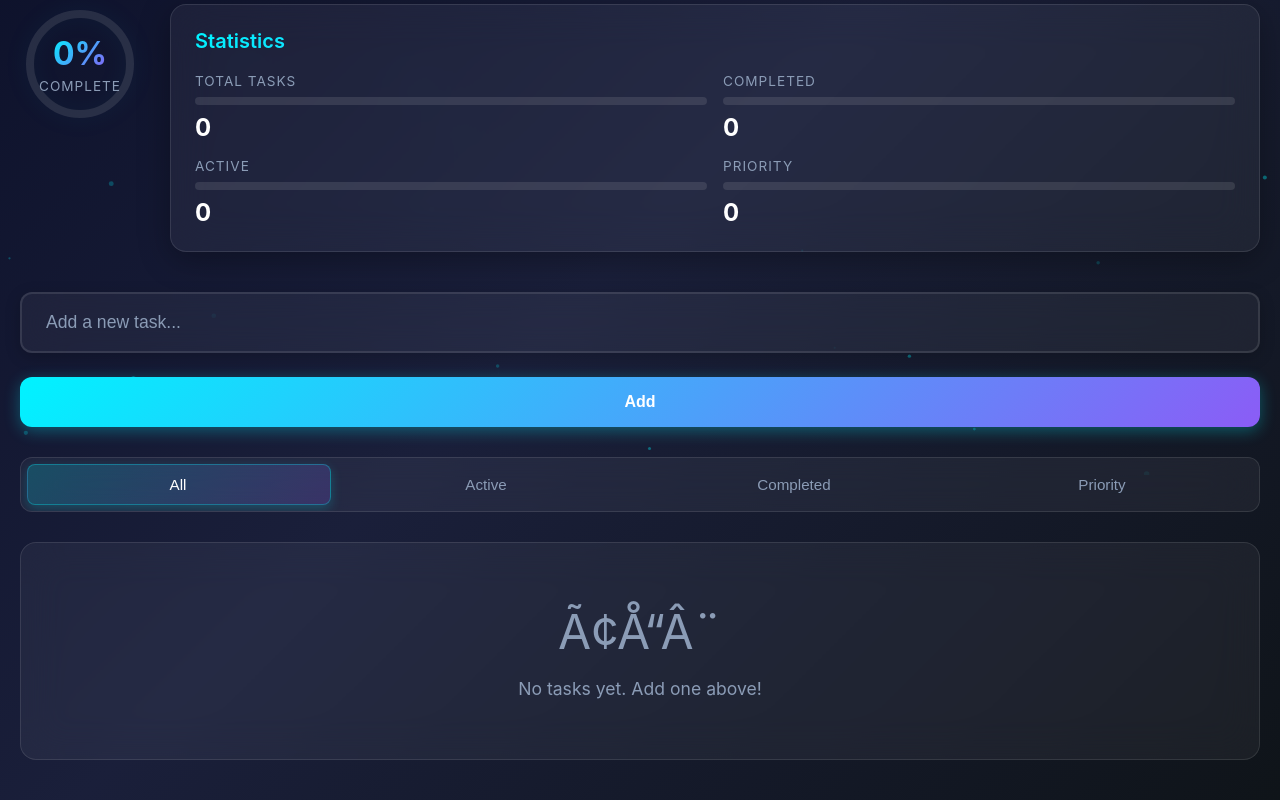
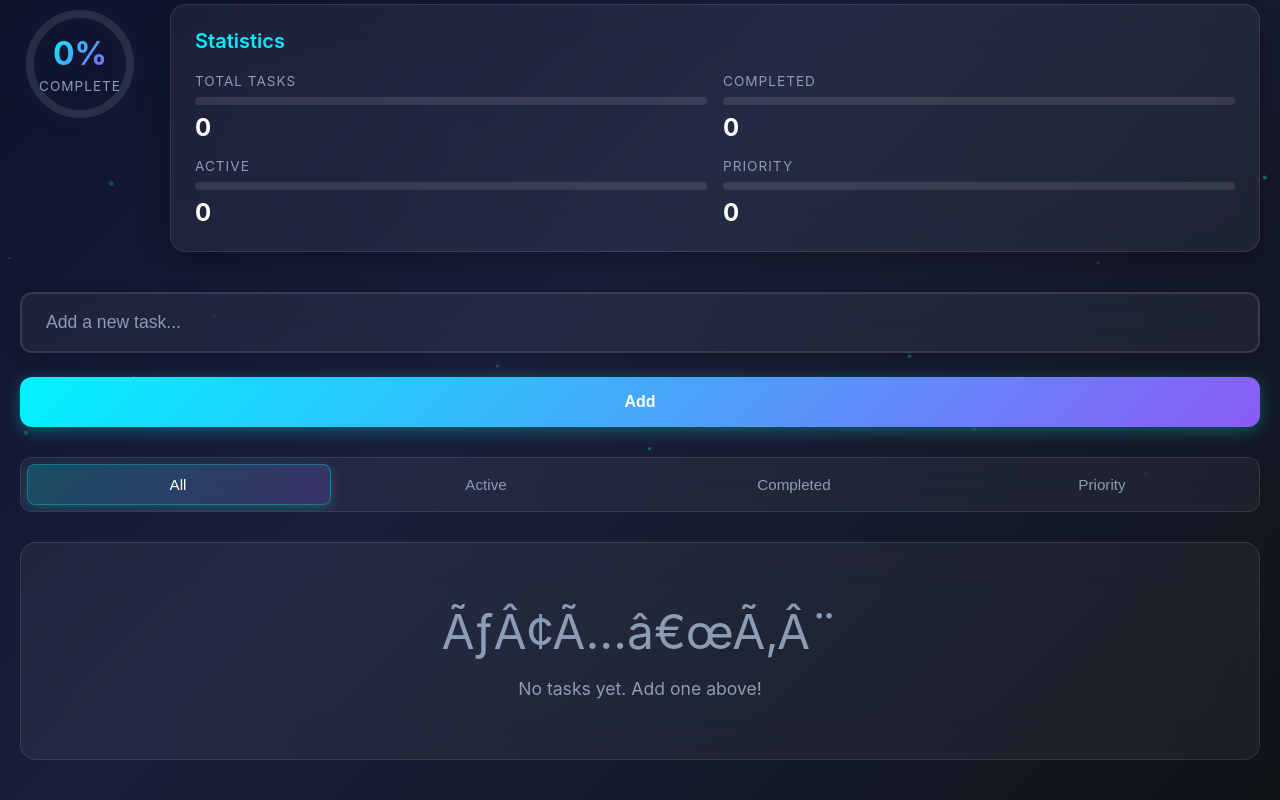
Before and after one commit to hamse122/NexusFlow, a React (Vite) app: page / in a window 1280 px wide. Shown: the part 325-1125 px from the top of the page. Built offline with nearby package versions, Linux system fonts and the light colour scheme.

Commit message:
Improve empty state messaging

```diff
--- a/src/components/TaskList.jsx
+++ b/src/components/TaskList.jsx
@@ -1,3 +1,4 @@
+// Enhanced: Improve empty state messaging
 // Enhanced: Add drag-and-drop visual feedback enhancement
 // Enhanced: Add loading state handling comments
 import { useState } from 'react'
@@ -34,7 +35,7 @@ function TaskList({ tasks, onToggleTask, onDeleteTask, onUpdatePriority, onMoveT
   if (tasks.length === 0) {
     return (
       <div className="task-list-empty">
-        <div className="empty-state-icon">Ã¢Å“Â¨</div>
+        <div className="empty-state-icon">ÃƒÂ¢Ã…â€œÃ‚Â¨</div>
         <p>No tasks yet. Add one above!</p>
       </div>
     )
```
